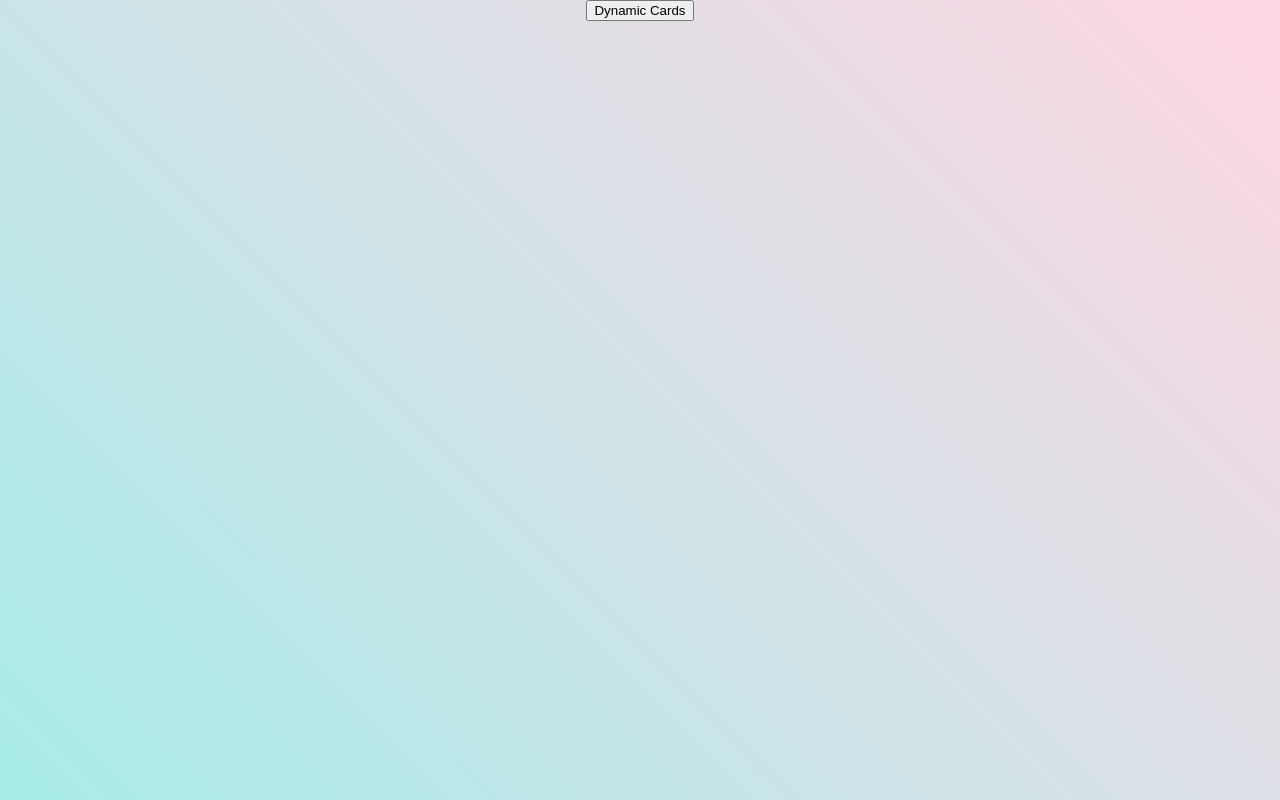
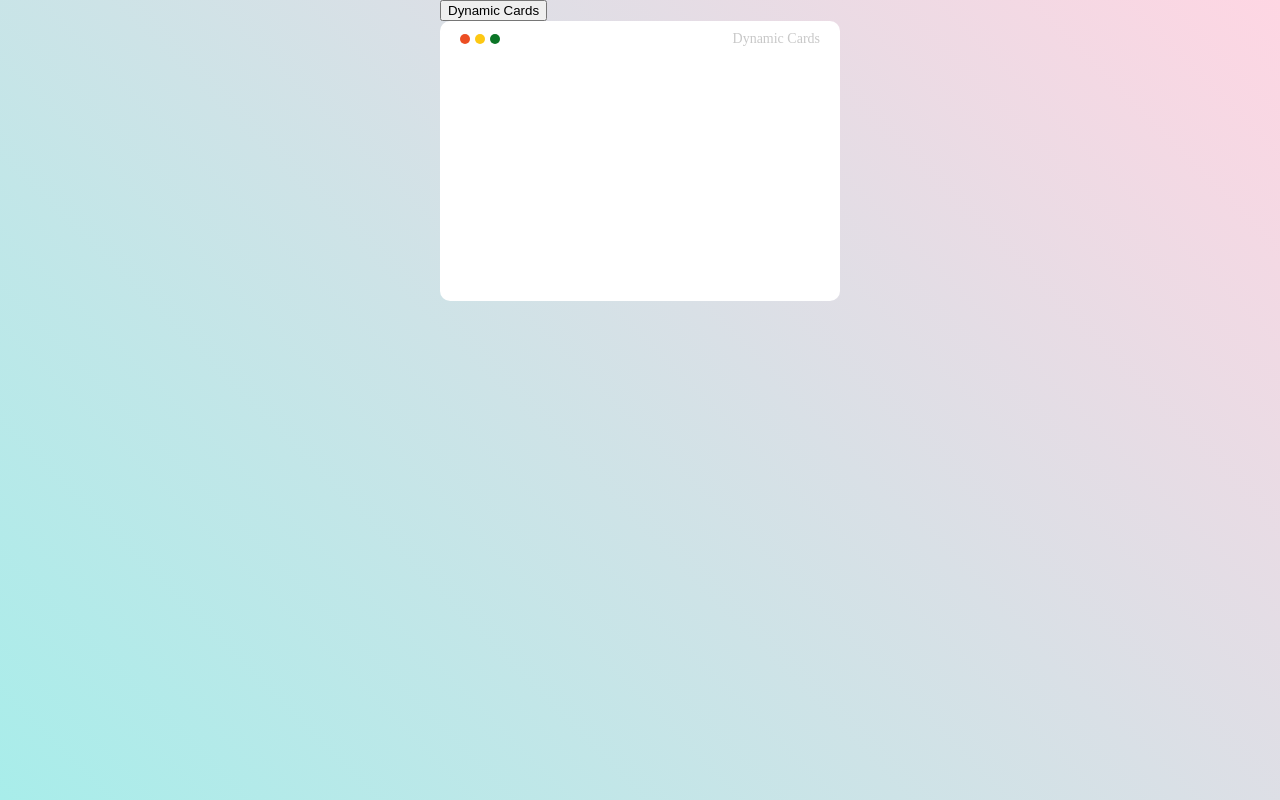
Before and after one commit to kordobby/with-kevin, a React (Vite) app: page / in a window 1280 px wide. Built offline with nearby package versions, Linux system fonts and the light colour scheme.

Commit message:
[STYLE] contents

```diff
--- /dev/null
+++ b/src/components/Common/Contents.tsx
@@ -0,0 +1,57 @@
+import styled from "styled-components";
+import { colors } from "@/utils/YoontilColors";
+const Contents = () => {
+  return (
+    <ContentsWrapper>
+      <ContentsHeader>
+        <HeaderDotsWrapper>
+          {[colors.miffy.red, colors.miffy.yellow, colors.miffy.green].map(
+            (value) => {
+              return (
+                <div
+                  className="dots"
+                  key={`dots-${value}`}
+                  style={{ backgroundColor: `${value}` }}
+                />
+              );
+            }
+          )}
+        </HeaderDotsWrapper>
+        <span>Dynamic Cards</span>
+      </ContentsHeader>
+    </ContentsWrapper>
+  );
+};
+
+export default Contents;
+
+const ContentsWrapper = styled.div`
+  width: 400px;
+  height: 280px;
+  border-radius: 10px;
+  background-color: white;
+`;
+
+const ContentsHeader = styled.div`
+  /* border: 1px solid red; */
+  display: flex;
+  align-items: center;
+  justify-content: space-between;
+  padding: 10px 20px;
+
+  span {
+    color: #0c0c0c3a;
+    font-size: 14px;
+  }
+`;
+
+const HeaderDotsWrapper = styled.div`
+  display: flex;
+  gap: 5px;
+  .dots {
+    width: 10px;
+    height: 10px;
+    border-radius: 7px;
+  }
+  /* border: 1px solid blue; */
+`;
--- a/src/shared/router/Router.tsx
+++ b/src/shared/router/Router.tsx
@@ -1,6 +1,6 @@
 import { BrowserRouter, Routes, Route } from "react-router-dom";
 import PageHome from "@/pages/PageHome";
-import SideBar from "@/components/_Common/SideBar";
+import SideBar from "@/components/Common/SideBar";
 import NameCards from "@/pages/NameCards";
 
 const Router = () => {
--- a/src/templates/common/HomeTemplates.tsx
+++ b/src/templates/common/HomeTemplates.tsx
@@ -1,5 +1,6 @@
 import CommonLayout from "@/components/Common/CommonLayout";
 import { useNavigate } from "react-router-dom";
+import Contents from "@/components/Common/Contents";
 
 type PageTypes = "/nameCards";
 const HomeTemplates = () => {
@@ -16,6 +17,7 @@ const HomeTemplates = () => {
       >
         Dynamic Cards
       </button>
+      <Contents></Contents>
     </CommonLayout>
   );
 };
```
